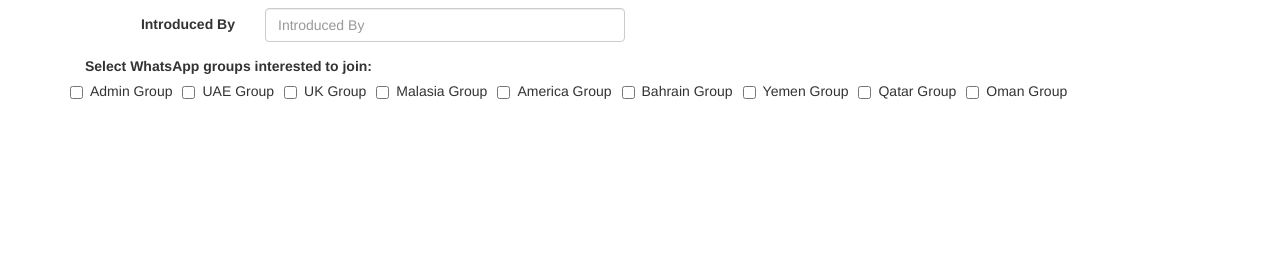
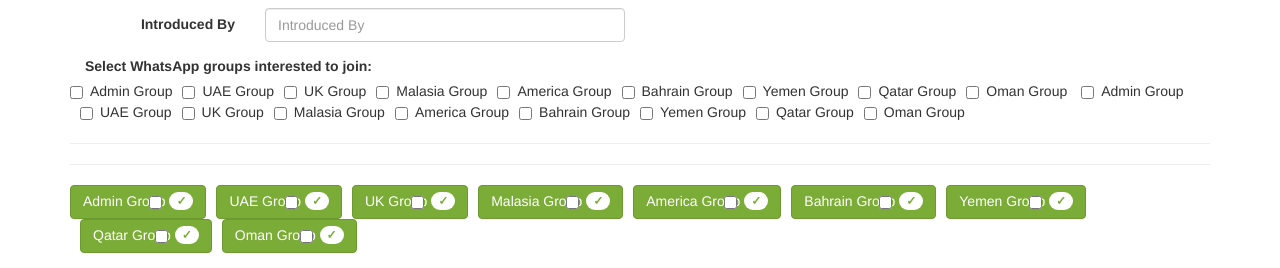
Before and after one commit to athimannil/Multi-Step-Form, a plain HTML site: page index.html in a window 1280 px wide. Shown: the part 592-860 px from the top of the page. Before the commit the page ends 800 px from the top, so only its background shows below. Drawn offline with Linux system fonts and the light colour scheme.

Commit message:
new design for checkbox

```diff
--- a/index.html
+++ b/index.html
@@ -111,6 +111,16 @@
 						<label ng-repeat="group in groups" class="checkbox-inline">
 							<input type="checkbox" name="selectedFruits[]" value="{{group}}" ng-checked="selection.indexOf(group) > -1" ng-click="toggleSelection(group)"> {{group}}
 						</label>
+
+						<label ng-repeat="group in groups" class="checkbox-inline">
+							<input type="checkbox" name="selectedFruits[]" value="{{group}}" ng-checked="selection.indexOf(group) > -1" ng-click="toggleSelection(group)"> {{group}}
+						</label>
+						<hr>
+						<hr>
+						<label ng-repeat="group in groups" class="checkbox-inline btn btn-primary">
+							{{group}} <input type="checkbox" id="primary" class="badgebox">
+							<span class="badge">&check;</span>
+						</label>
 						<!-- second method json from userData.griups
 						<label ng-repeat="group in userData.groups" class="checkbox-inline">
 							<input type="checkbox" name="selectedGroup[]" value="{{groupName}}" ng-model="group.selected"> {{group.name}}
```
